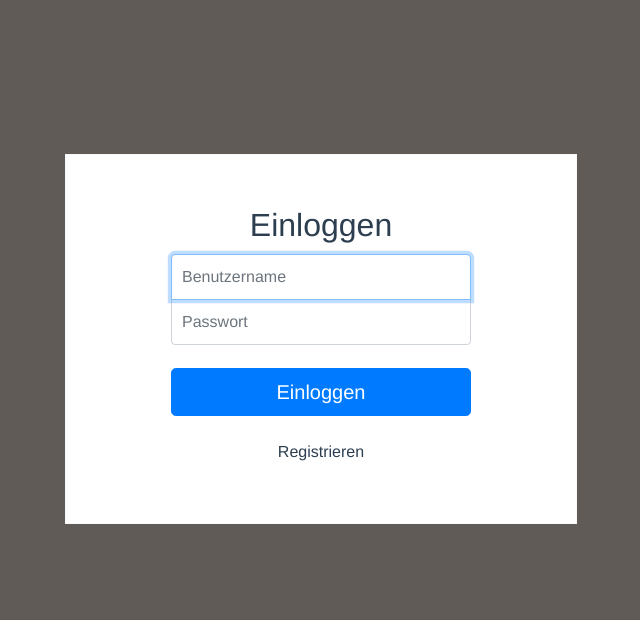
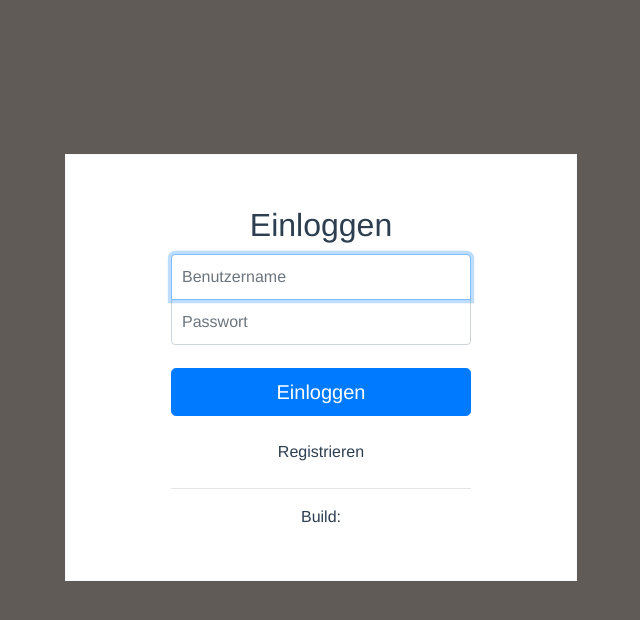
Before and after one commit to nireinhard/VueChat, a Vue app: page / in a window 1280 px wide. Shown: the top 620 px of the page, without its empty margins (319-959 px from the left). Built offline with nearby package versions, Linux system fonts and the light colour scheme; what vue-cookies, vue-loading-overlay, vue-native-notification, vue-notification would draw is missing.

Commit message:
build info env

```diff
--- a/src/views/Login.vue
+++ b/src/views/Login.vue
@@ -43,6 +43,8 @@
             <br>
             <label @click="toggleMode()" v-if="loginMode">Registrieren</label>
             <label @click="toggleMode()" v-else>Zurück zum Login</label>
+            <hr/>
+            Build: {{buildVersion}}
         </form>
     </div>
 </template>
@@ -55,6 +57,7 @@
     },
     data() {
       return {
+        buildVersion: process.env.VUE_APP_BUILD || '',
         loadingScreen: null,
         loginMode: true,
         username: "",
```
Also changed, not shown: 1 other file (tests, documents, lock files or other folders).
